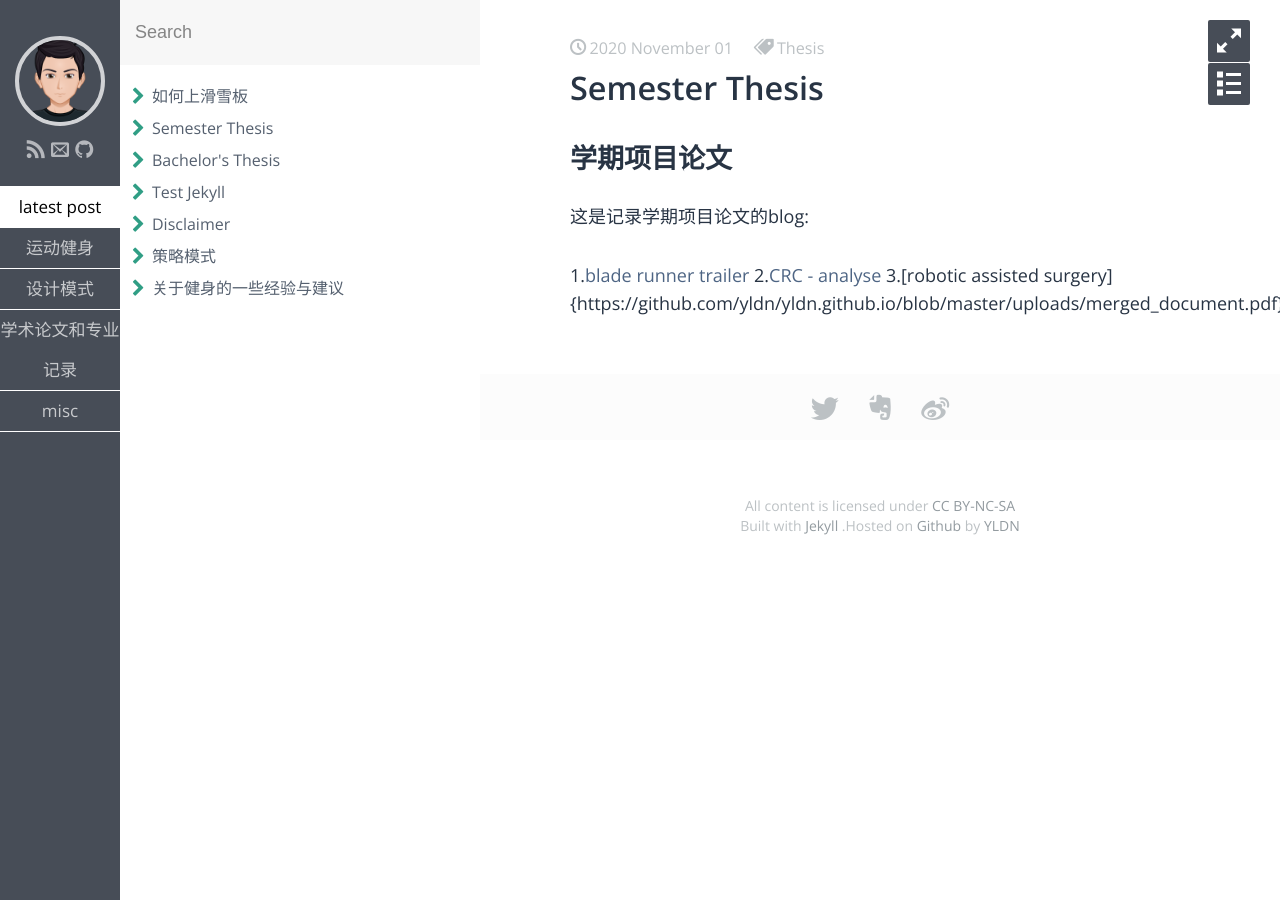
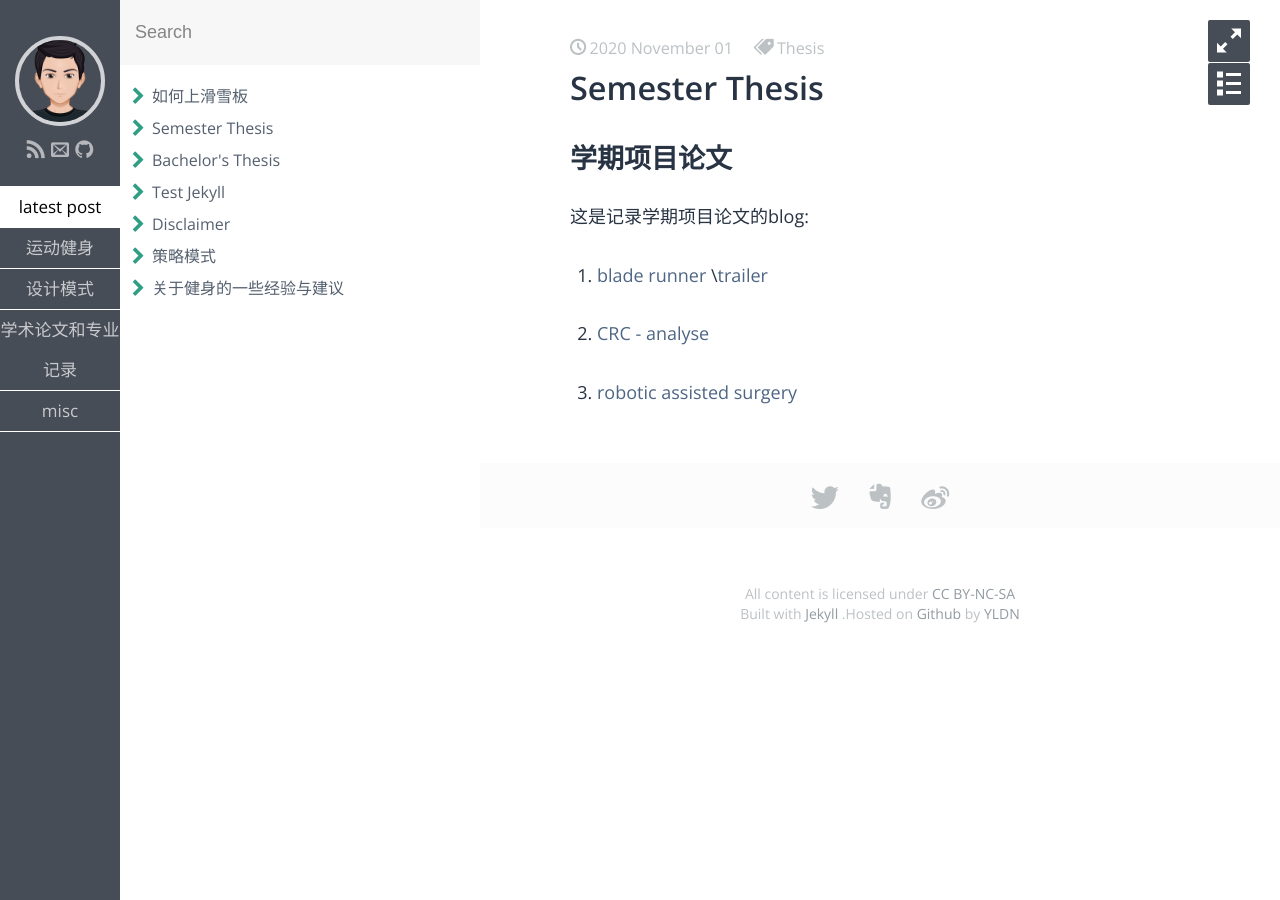
Before and after one commit to yldn/yldn-old.blog, a Jekyll site: the page built from _posts/Scientific_Documentations/2020-11-01-Semester-Thesis.md, in a window 1280 px wide. Built offline with Jekyll 4.4.1, drawn with Linux system fonts in a browser that asks for light colours; some web fonts are replaced.

Commit message:
Update 2020-11-01-Semester-Thesis.md

```diff
--- a/_posts/Scientific_Documentations/2020-11-01-Semester-Thesis.md
+++ b/_posts/Scientific_Documentations/2020-11-01-Semester-Thesis.md
@@ -13,6 +13,8 @@ description:  Documentation
 这是记录学期项目论文的blog:
 
 
-1.[blade runner](https://github.com/yldn/BladeRunner-Demo-/blob/master/docs/Game%20Design%20Document%20ASG.pdf)  [trailer](https://youtu.be/ZJsznK6jfDY)
-2.[CRC - analyse](https://github.com/yldn/ASP/blob/master/Documentation/CRC32%20Dokumentation.pdf)
-3.[robotic assisted surgery]{https://github.com/yldn/yldn.github.io/blob/master/uploads/merged_document.pdf}
+1. [blade runner](https://github.com/yldn/BladeRunner-Demo-/blob/master/docs/Game%20Design%20Document%20ASG.pdf) \\[trailer](https://youtu.be/ZJsznK6jfDY)
+
+2. [CRC - analyse](https://github.com/yldn/ASP/blob/master/Documentation/CRC32%20Dokumentation.pdf)
+
+3. [robotic assisted surgery](https://github.com/yldn/yldn.github.io/blob/master/uploads/merged_document.pdf)
```
